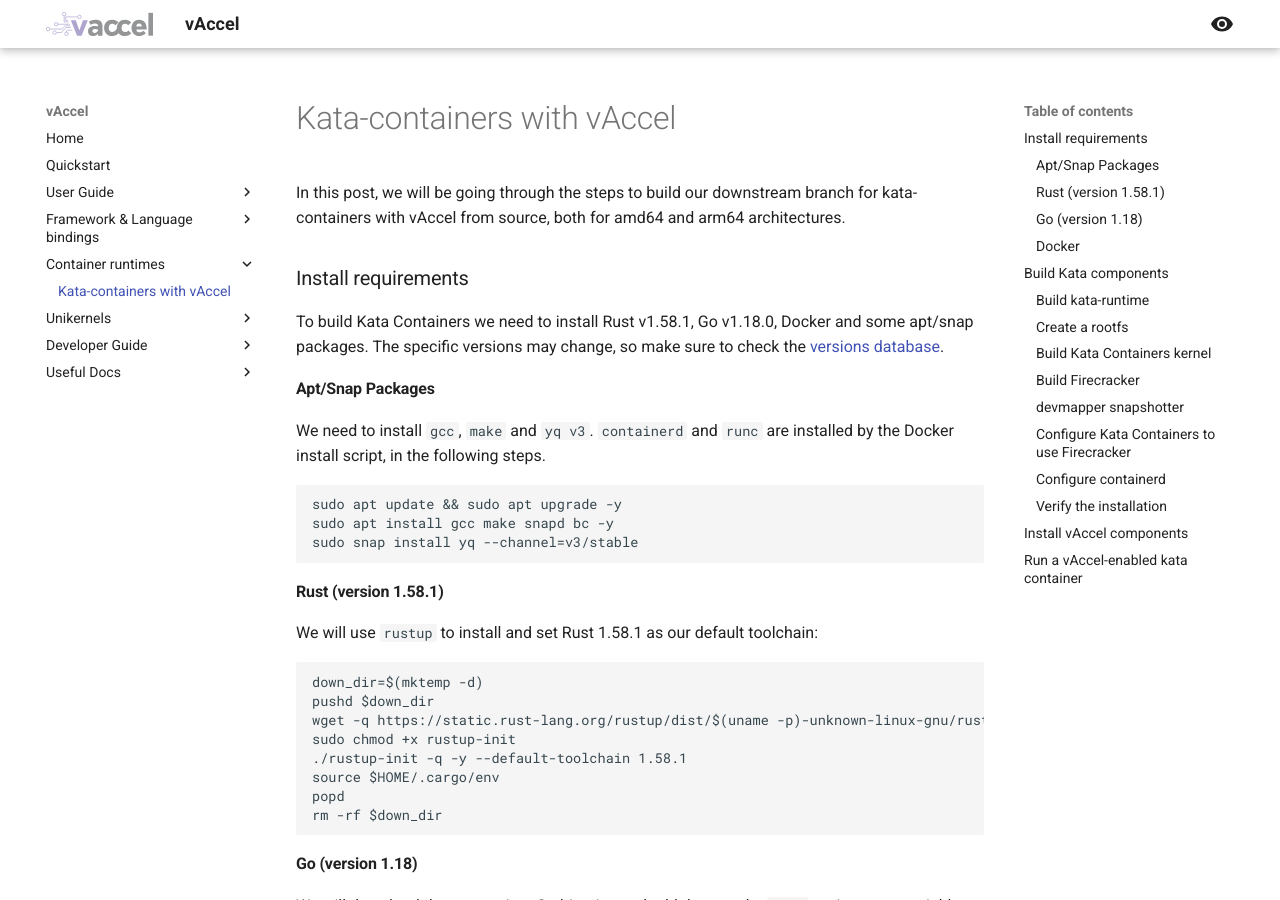
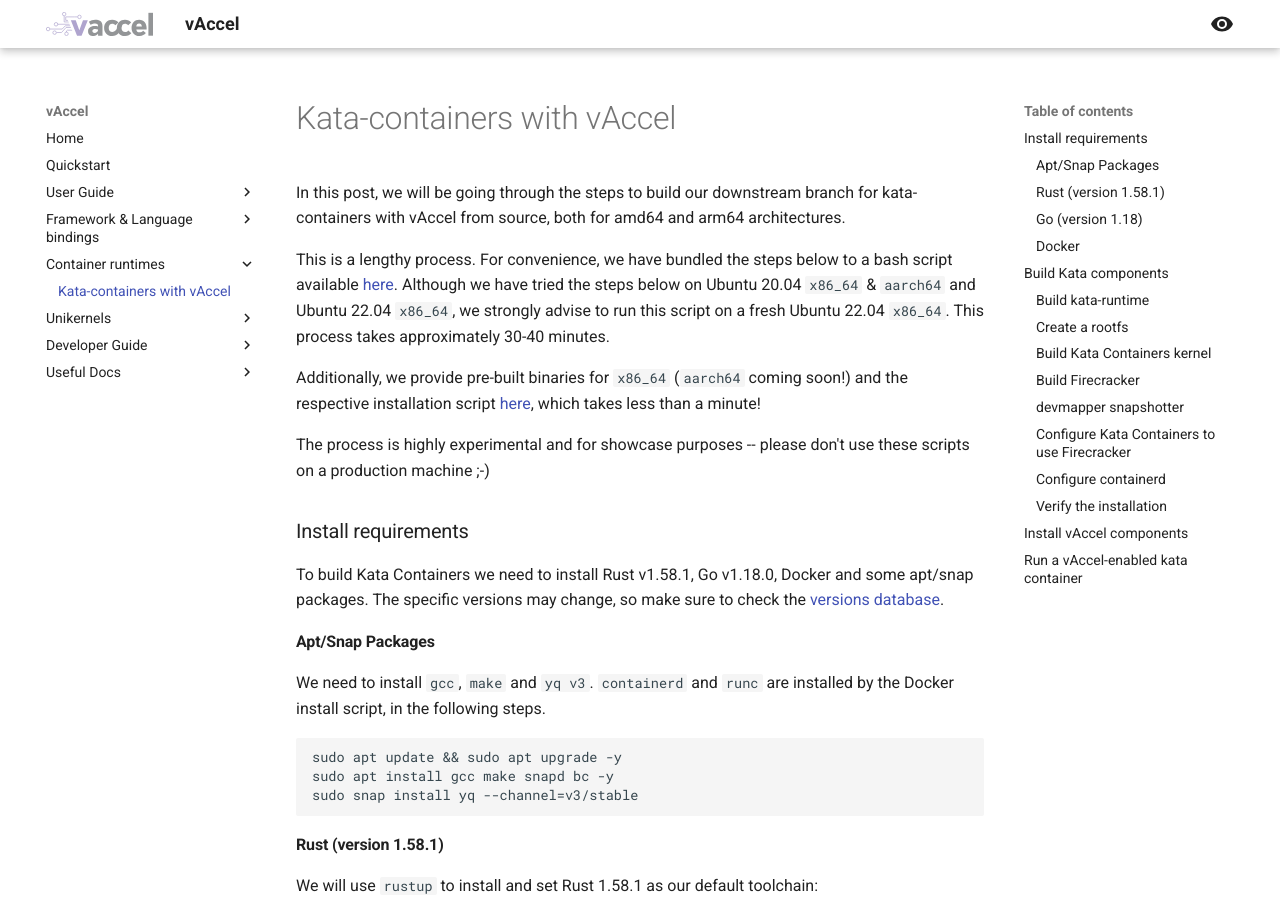
Before and after one commit to nubificus/vaccel-docs, an MkDocs documentation site: the page built from docs/kata_vaccel.md, in a window 1280 px wide and 900 px high. Built offline with MkDocs 1.6.1 and Material for MkDocs 9.7.7, drawn with Linux system fonts in a browser that asks for light colours.

Commit message:
Add gntouts' scripts & preamble
Signed-off-by: Anastassios nanos <ananos@nubificus.co.uk>

```diff
--- a/docs/kata_vaccel.md
+++ b/docs/kata_vaccel.md
@@ -3,6 +3,21 @@
 In this post, we will be going through the steps to build our downstream branch
 for kata-containers with vAccel from source, both for amd64 and arm64
 architectures.
+
+This is a lengthy process. For convenience, we have bundled the steps below to
+a bash script available
+[here](https://s3.nubificus.co.uk/nbfc-assets/kata-vaccel/scripts/build.sh).
+Although we have tried the steps below on Ubuntu 20.04 `x86_64` & `aarch64` and
+Ubuntu 22.04 `x86_64`, we strongly advise to run this script on a fresh Ubuntu
+22.04 `x86_64`. This process takes approximately 30-40 minutes.
+
+Additionally, we provide pre-built binaries for `x86_64` (`aarch64` coming
+soon!) and the respective installation script
+[here](https://s3.nubificus.co.uk/nbfc-assets/kata-vaccel/scripts/install.sh),
+which takes less than a minute!
+
+The process is highly experimental and for showcase purposes -- please don't
+use these scripts on a production machine ;-)
 
 ### Install requirements
 
```
